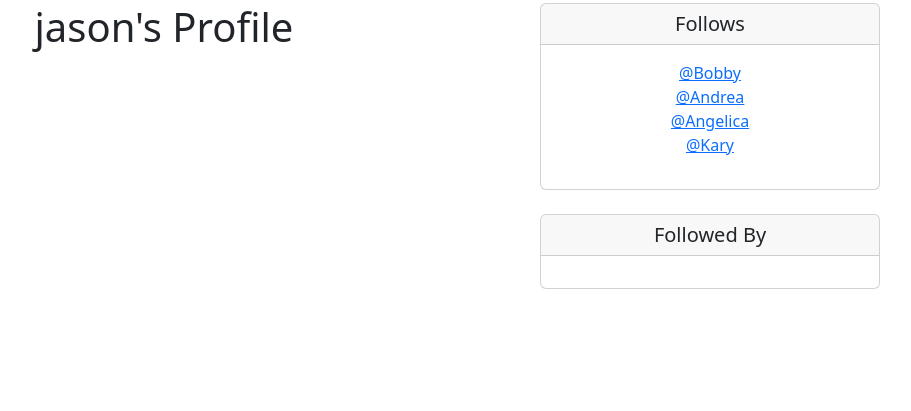
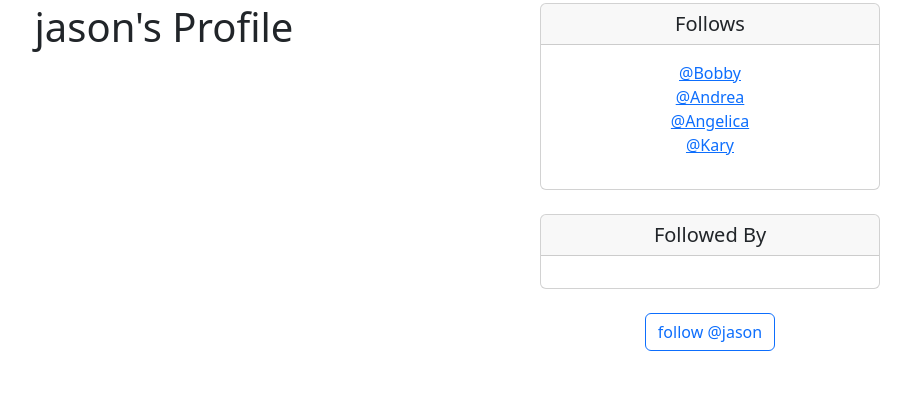
Before and after one commit to Jkhall81/PostIt, a Django app: page /profile/1 in a window 1280 px wide. Shown: the part 77-488 px from the top of the page, without its empty margins (294-1205 px from the left). Run offline with Django 4.2, Linux system fonts and the light colour scheme; a user stored in the database is signed in; data comes from the database, SQL or seed files in the repository; both versions use the stored data as it was after the commit.

Commit message:
added buttons to follow and unfollow other users, added code to make them work.

```diff
--- a/social/postit/templates/profile.html
+++ b/social/postit/templates/profile.html
@@ -32,6 +32,24 @@
                     </p>
                   </div>
                 </div>
+                <br/>
+
+                <form method="POST">
+                {% csrf_token %}
+                {% if profile in user.profile.follows.all %}
+                    <button class="btn btn-outline-danger" name="follow" value="unfollow" type="submit">
+                        Unfollow @{{ profile.user.username }}
+                    </button>
+                {% else %}
+                    <button class="btn btn-outline-primary" name="follow" value="follow" type="submit">
+                        follow @{{ profile.user.username }}
+                    </button>
+
+                {% endif %}
+
+                </form>
+<br/>
+
             </div>
         </div>
     </div>
--- a/social/postit/views.py
+++ b/social/postit/views.py
@@ -19,6 +19,21 @@ def profile_list(request):
 def profile(request, pk):
     if request.user.is_authenticated:
         profile = Profile.objects.get(user_id=pk)
+
+        # post form logic
+        if request.method == 'POST':
+            # get current user
+            current_user_profile = request.user.profile
+            # get form data
+            action = request.POST['follow']
+            # decide to follow or unfollow
+            if action == 'unfollow':
+                current_user_profile.follows.remove(profile)
+            elif action == 'follow':
+                current_user_profile.follows.add(profile)
+            # save the profile
+            current_user_profile.save()
+
         return render(request, 'profile.html', {'profile': profile})
     else:
         messages.success(request, 'You must be logged in to view this page!')
```
Also changed, not shown: social/db.sqlite3.
